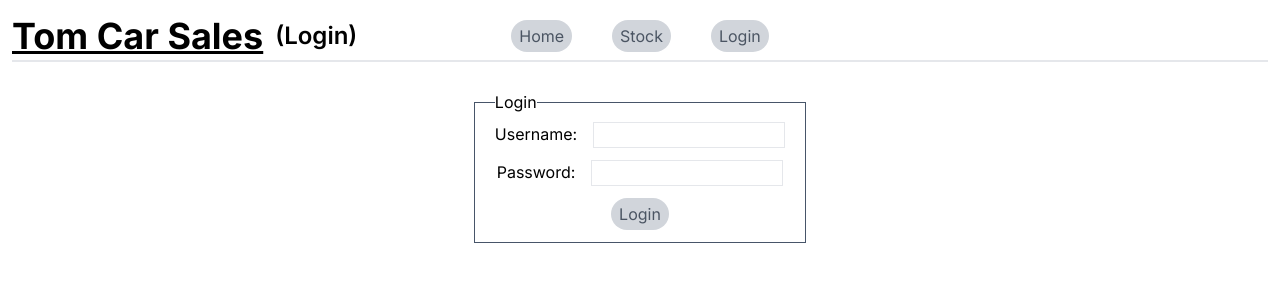
After one commit to TomTicehurst-HNDComputing/Flask-MSSQL, a Flask app: page /login/ in a window 1280 px wide. The commit adds this page. Shown: the top 300 px of the page. Run offline with Flask 3, Linux system fonts and the light colour scheme; style sheets or scripts are compiled from the project's sources; some libraries are stand-ins or nearby versions.

Commit message:
basic login system using test users

```diff
--- a/lib/dbConnection.py
+++ b/lib/dbConnection.py
@@ -18,8 +18,12 @@ def __query__(query: str, data=[]):
     return data
 
 
+def getUserByUsername(username: str):
+    return __query__("SELECT username,password FROM Users WHERE username=%s", (username,))
+
+
 def queryAllCars():
-    return __query__("SELECT fk_make_id,name,fuel_type,colour,horsepower,top_speed,zero_sixty,price,model,registration FROM Cars")
+    return __query__("SELECT * FROM Cars")
 
 
 def queryCarModel(makeID: int):
--- a/main.py
+++ b/main.py
@@ -1,13 +1,17 @@
-from flask import Flask, render_template
+from flask import Flask, render_template, request, redirect, url_for, make_response, session
+from werkzeug.security import generate_password_hash, check_password_hash
+
 from dotenv import load_dotenv
 from sys import path
+from os import getenv
 
 load_dotenv()
 path.append("lib")
 
-from dbConnection import queryAllCars, queryCarModel
+from dbConnection import queryAllCars, queryCarModel, getUserByUsername
 
 app = Flask(__name__, static_folder="render/static", template_folder="render/templates")
+app.secret_key = getenv("FLASK_SECRET_KEY")
 
 
 @app.route("/")
@@ -15,6 +19,25 @@ def home():
     return render_template("home.jinja")
 
 
+@app.route("/login/")
+def login():
+    return render_template("login.jinja")
+
+
+@app.route("/api/login", methods=["POST"])
+def apiLogin():
+    user = getUserByUsername(request.form["username"])
+
+    if user:
+        if user[0].get("username") == request.form["username"] and user[0].get("password") == request.form["password"]:
+            session["loggedIn"] = True
+            session["username"] = request.form["username"]
+
+            return redirect(url_for("home"))
+    else:
+        return "invalid user"
+
+
 @app.route("/stock/")
 def stock():
     return render_template("stock.jinja", functions={"all": queryAllCars, "model": queryCarModel})
--- /dev/null
+++ b/render/templates/login.jinja
@@ -0,0 +1,49 @@
+{% from "macros/header.jinja" import header with context %}
+{% from "macros/button.jinja" import submitButton with context %}
+
+<!DOCTYPE html>
+<html lang="en">
+
+  <head>
+    <meta charset="UTF-8">
+    <meta http-equiv="X-UA-Compatible" content="IE=edge">
+    <meta name="viewport" content="width=device-width, initial-scale=1.0">
+    <title>Tom Car Sales - Login</title>
+
+    <link rel="stylesheet" href={{ url_for("static",filename="app.css" ) }}>
+    <script src="https://cdn.tailwindcss.com"></script>
+  </head>
+
+  <body class="p-3">
+    {{ header() }}
+    {% if session["loggedIn"] %}
+      <h1 class="text-center text-3xl">You are already logged in!</h1>
+    {% else %}
+      <div class="flex align-middle justify-center">
+        <form action="{{ url_for('apiLogin') }}" method="post">
+          <fieldset class="border border-solid border-slate-600">
+            <legend class="ml-5">Login</legend>
+            <div class="flex flex-col ml-5 mr-5 mb-3 mt-2 gap-3 items-center">
+
+              <div class="flex flex-row gap-4">
+                <label for="username">Username:</label>
+                <input class="border border-solid w-48" type="text" name="username" required>
+              </div>
+
+              <div class="flex flex-row gap-4">
+                <label for="password">Password:</label>
+                <input class="border border-solid w-48"
+                       type="password"
+                       name="password"
+                       required>
+              </div>
+
+              <div>{{ submitButton("Login") }}</div>
+            </div>
+          </fieldset>
+        </form>
+      </div>
+    {% endif %}
+
+  </body>
+</html>
--- a/render/templates/macros/header.jinja
+++ b/render/templates/macros/header.jinja
@@ -2,20 +2,25 @@
   {% from "macros/button.jinja" import textButton with context %}
   <header class="mx-auto max-w-9xl mb-7">
     <div class="flex items-center justify-between py-1">
-      <div class="flex justify-start lg:w-0 lg:flex-1">
+      <div class="justify-start lg:w-0 lg:flex-1">
         <div class="flex flex-row items-center gap-3">
-          <a href="{{ url_for('home') }}"
-             class="text-4xl max-sm:text-2xl underline font-bold">Tom Car Sales</a>
+          <div class="flex flex-col items-center">
+            <a href="{{ url_for('home') }}"
+               class="text-4xl max-sm:text-2xl underline font-bold">Tom Car Sales</a>
+            {% if session["loggedIn"] %}<span>Welcome: {{ session["username"] }}</span>{% endif %}
+          </div>
           <span class="text-2xl font-semibold">({{ request.endpoint.title() }})</span>
         </div>
       </div>
       <nav class="space-x-10 md:flex max-sm:space-x-2">
         {{ textButton("Home", url_for("home") ) }}
         {{ textButton("Stock", url_for("stock")) }}
+        {{ textButton("Login",url_for("login")) }}
       </nav>
+
       <span class="flex-1 max-sm:hidden" />
     </div>
 
-    <div class="border-b-2 border-gray-75 md:space-x-10 w-full mt-5" />
+    <div class="border-b-2 border-gray-75 md:space-x-10 w-full " />
   </header>
 {% endmacro %}
```
Also changed, not shown: 1 other file.
